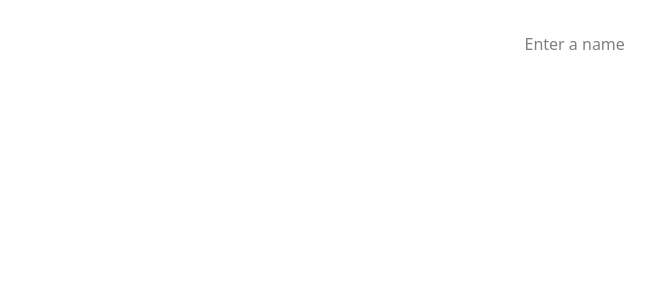
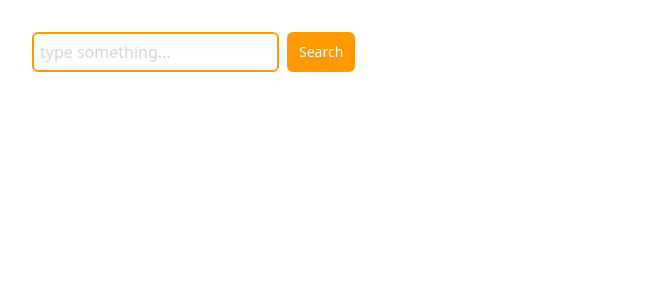
Before and after one commit to Shakhrii/rs-react-app, a React (Vite) app: page / in a window 1280 px wide. Shown: the top 300 px of the page, without its empty margins (0-655 px from the left). Built offline with nearby package versions, Linux system fonts and the light colour scheme.

Commit message:
feat: add SearchView component

```diff
--- /dev/null
+++ b/src/components/card/CardView.tsx
@@ -0,0 +1,16 @@
+import React from "react";
+
+export class CardView extends React.Component {
+  render() {
+    return (
+      <div className="w-50 h-55">
+        <img
+          className="w-full h-2/3"
+          src={this.props.pokemon.avatar}
+          alt="pokemon avatar"
+        ></img>
+        <span>{this.props.pokemon.name}</span>
+      </div>
+    );
+  }
+}
--- a/src/components/search/SearchView.tsx
+++ b/src/components/search/SearchView.tsx
@@ -2,6 +2,17 @@ import React from "react";
 
 export class SearchView extends React.Component {
   render() {
-    return <input type="text" placeholder="Enter a name"></input>;
+    return (
+      <div className="flex gap-2">
+        <input
+          className="border-2 border-solid border-amber-500 rounded-md p-1.5 text-neutral-500 placeholder:text-neutral-300 focus:outline-0 hover:border-amber-400 focus:border-amber-400"
+          type="text"
+          placeholder="type something... "
+        />
+        <button className="bg-amber-500 px-3 rounded-md text-white hover:bg-amber-400 text-sm">
+          Search
+        </button>
+      </div>
+    );
   }
 }
```
